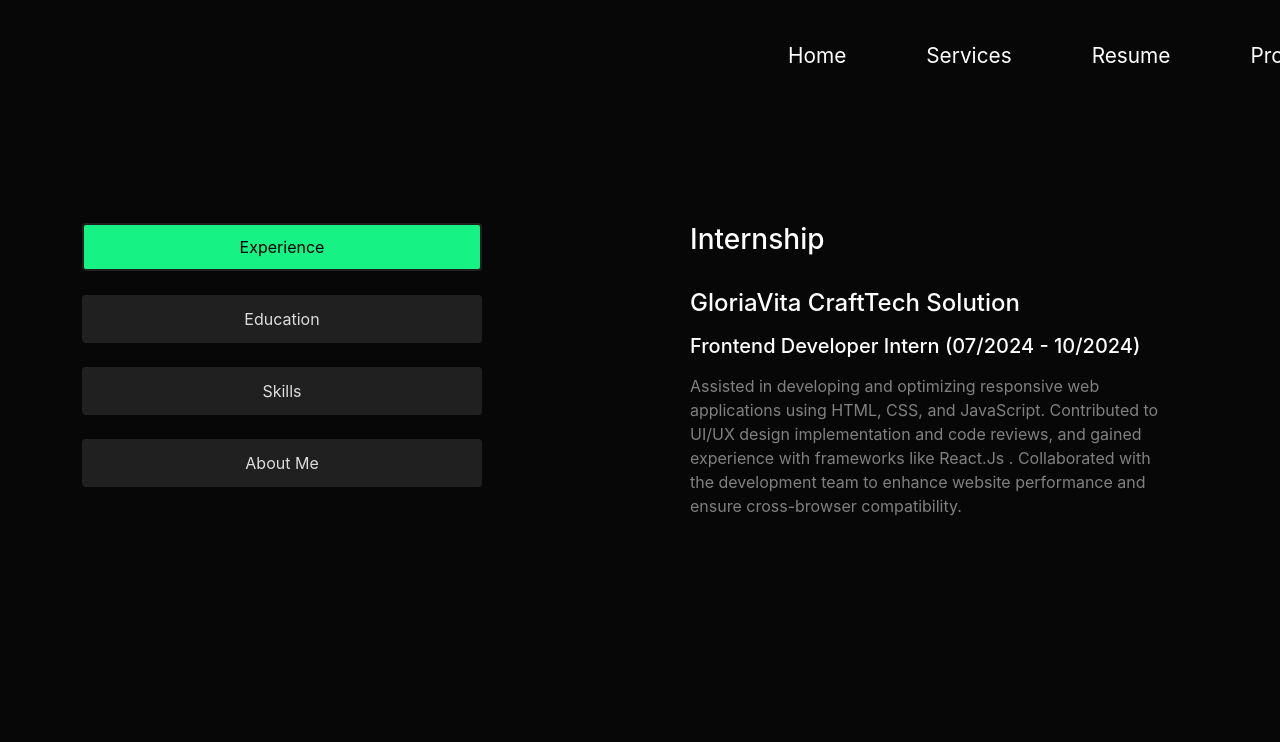
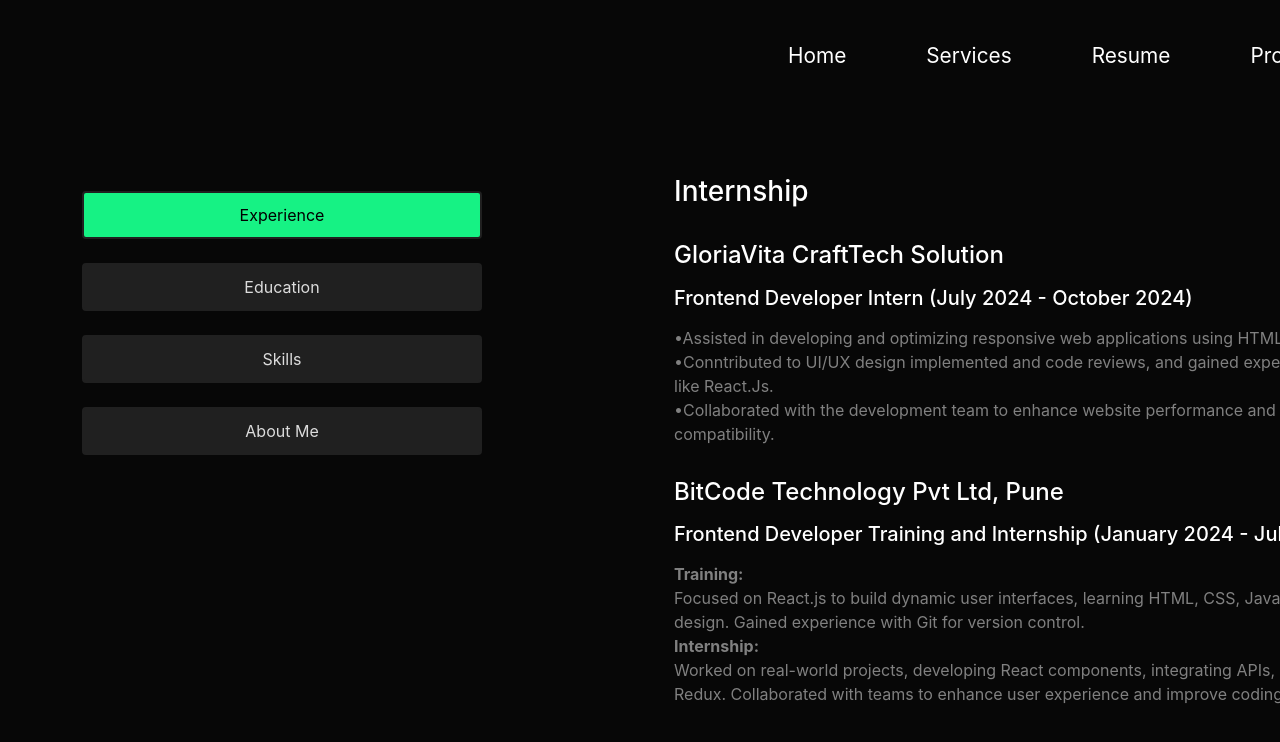
Before and after one commit to sanketbhongade/Portfolio, a React (Create React App) app: page /resume in a window 1280 px wide. Shown: the top 742 px of the page. Built offline with nearby package versions, Linux system fonts and the light colour scheme.

Commit message:
add experince

```diff
--- a/src/Component/Contact/Contact.js
+++ b/src/Component/Contact/Contact.js
@@ -2,6 +2,8 @@
 import './Contact.css';
 
 const Contact = () => {
+
+
   return (
     <>
       <div className='container'>
--- a/src/Component/Home/Home.css
+++ b/src/Component/Home/Home.css
@@ -55,8 +55,8 @@
 
 
 .img1{
-    width: 20rem;
-    height: 20rem;
+    width: 22rem;
+    height: 22rem;
     margin-top: 8rem;
     margin-left: 20rem;
     padding: 10px;
--- a/src/Component/Home/Home.js
+++ b/src/Component/Home/Home.js
@@ -1,6 +1,6 @@
 import React from 'react';
 import './Home.css'
-import homeImage from "../../assests/image/myImage.jpg"
+import homeImage from "../../assests/image/avatarImg.jpg"
 
 
 const Home=()=>{
--- a/src/Component/Navbar/Navbar.css
+++ b/src/Component/Navbar/Navbar.css
@@ -110,32 +110,46 @@
     }
 }
 
-@media (max-width: 360px) {
-    .portfolio-navbar {
+
+ @media screen and  (max-width: 360px) {
+    /* .portfolio-navbar {
         flex-direction: column;
         align-items: flex-start;
-    }
+    } */
 
     .menu-toggle {
         display: block;
-        margin-left: auto;
+        /* margin-left: auto; */
     }
 
     .navbar-nav {
+        flex-direction: column;
+        align-items: flex-start;
+        background-color: #333;
+        position: absolute;
+        top: 100%;
+        left: 0;
         width: 100%;
-        background-color: #333;
-        padding: 10px 0;
+        max-height: 0;
+        overflow: hidden;
+        transition: max-height 0.3s ease;
+    }
+
+    .navbar-nav.open{
+        max-height: 300px;
     }
 
     .nav-items {
+        width: 100%;
         flex-direction: column;
-        align-items: flex-start;
+        /* align-items: flex-start; */
     }
 
     .nav-list {
-        margin: 10px 0;
+        /* margin: 10px 0; */
         text-align: left;
         width: 100%;
+        padding: 10px 20px;
     }
 
     .a {
--- a/src/Component/Navbar/Navbar.js
+++ b/src/Component/Navbar/Navbar.js
@@ -10,37 +10,40 @@
     };
 
     return (
-        <>
         <nav className='navbar'>
             <div className='portfolio-navbar d-flex'>
                 <div className='navbar-brand'>
-                        <button className='menu-toggle' onClick={toggleMenu}>
-                            ☰ {/* This is a hamburger icon */}
+                    <button
+                        className='menu-toggle'
+                        onClick={toggleMenu}
+                        aria-label={isMenuOpen ? 'Close menu' : 'Open menu'}
+                        aria-expanded={isMenuOpen}
+                    >
+                        ☰   {/* Hamburger Icon */}
                     </button>
                 </div>
-                    <div className={`navbar-nav ${isMenuOpen ? 'open' : ''}`}>
+                <div className={`navbar-nav ${isMenuOpen ? 'open' : ''}`} aria-hidden={!isMenuOpen}>
                     <ul className="nav-items">
                         <li className='nav-list'>
-                                <Link className='a' to='/'>Home</Link>
+                            <Link className='a' to='/' onClick={() => setIsMenuOpen(false)}>Home</Link>
                         </li>
                         <li className='nav-list'>
-                                <Link className='a' to='/service'>Services</Link>
+                            <Link className='a' to='/service' onClick={() => setIsMenuOpen(false)}>Services</Link>
                         </li>
                         <li className='nav-list'>
-                                <Link className='a' to='/resume'>Resume</Link>
+                            <Link className='a' to='/resume' onClick={() => setIsMenuOpen(false)}>Resume</Link>
                         </li>
                         <li className='nav-list'>
-                                <Link className='a' to='/project'>Project</Link>
+                            <Link className='a' to='/project' onClick={() => setIsMenuOpen(false)}>Project</Link>
                         </li>
                         <li className='nav-list'>
-                                <Link className='a' to='/contact'>Contact</Link>
+                            <Link className='a' to='/contact' onClick={() => setIsMenuOpen(false)}>Contact</Link>
                         </li>
                     </ul>
                 </div>
             </div>
         </nav>
-        </>
-    )
-}
+    );
+};
 
 export default Navbar;
--- a/src/Component/Project/Project.js
+++ b/src/Component/Project/Project.js
@@ -13,6 +13,7 @@
                 <button type="button" data-bs-target="#carouselExampleCaptions" data-bs-slide-to="0" class="active" aria-current="true" aria-label="Slide 1"></button>
                 <button type="button" data-bs-target="#carouselExampleCaptions" data-bs-slide-to="1" aria-label="Slide 2"></button>
                 <button type="button" data-bs-target="#carouselExampleCaptions" data-bs-slide-to="2" aria-label="Slide 3"></button>
+                <button type="button" data-bs-target="#carouselExampleCaptions" data-bs-slide-to="3" aris-label="Slide 4"></button>
               </div>
               <div className="carousel-inner">
                 <div className="carousel-item active">
@@ -38,6 +39,15 @@
                   interface that ensures a seamless experience for organizing daily activities.</p>
                   <span className='project-lang'>React.Js, BootStrap, JavaScript, HTML & CSS</span>
                 </div>
+
+                <div className="carousel-item">
+                  <h5 className='text-center project-name'>Tic-Tac-Toe Game</h5>
+                  <p className='text-center description'>Tic-tac-toe is a game for two players where they take turns
+                    marking a 3x3 grid with an X or an O. The player who gets three of their marks in a row, either
+                    horizontally, vertically, or diagonally, wins. If the board is full and neither player has three marks
+                    in a row, the game ends in a tie.</p>
+                  <span className='project-lang'>JavaScript, ES6, HTML & CSS</span>
+                </div>
               </div>
               <button className="carousel-control-prev" type="button" data-bs-target="#carouselExampleCaptions" data-bs-slide="prev">
                 <span className="carousel-control-prev-icon" aria-hidden="true"></span>
--- a/src/Component/Resume/Resume.css
+++ b/src/Component/Resume/Resume.css
@@ -3,7 +3,7 @@
 .button-class{
     width: 30rem;
     height: 20rem;
-    margin-top: 8rem;
+    margin-top: 6rem;
     border-radius: 10px;
 }
 
@@ -30,13 +30,13 @@
 .display-content{
     width: 30rem;
     height: 20rem;
-    margin-left: 8rem;
-    margin-top: 8rem;
+    margin-left: 7rem;
+    margin-top: 5rem;
     border-radius: 10px;
 }
 
 .experience-btn{
-    width: 30rem;
+    width: 50rem;
     height: 10rem;
 }
 
@@ -56,8 +56,8 @@
 
 .edu-info{
     width: 25rem;
-    height: 10rem;
-    margin-top: 4rem;
+    height: 12rem;
+    margin-top: 3rem;
     border: 2px solid rgb(54, 51, 51);
     border-radius: 10px;
     background-color: rgb(54, 51, 51);
@@ -78,9 +78,9 @@
 
 .edu-name{
     margin-top: 2rem;
-    margin-left: 2rem;
+    margin-left: 3rem;
     font-size: 18px;
-    color: white;
+    color: rgb(197, 195, 192);
 }
 
 .card-img{
--- a/src/Component/Resume/Resume.js
+++ b/src/Component/Resume/Resume.js
@@ -61,13 +61,27 @@
                                        <h4 className=" mt-2"> GloriaVita CraftTech Solution</h4>
                                     </p>
                                     <p className='exp-head'>
-                                        <h5 className='text mt-2 fontfamily3'>Frontend Developer Intern (07/2024 - 10/2024)</h5>
+                                        <h5 className='text mt-2 fontfamily3'>Frontend Developer Intern (July 2024 - October 2024)</h5>
                                     </p>
                                     <p className='text mt-1 w-100' style={{color:"gray"}}>
-                                        Assisted in developing and optimizing responsive web applications using HTML, CSS, and JavaScript. Contributed
-                                        to UI/UX design implementation and code reviews, and gained experience with frameworks like React.Js .
-                                        Collaborated with the development team to enhance website performance and ensure cross-browser
-                                        compatibility.
+                                    •Assisted in developing and optimizing responsive web applications using HTML, CSS, and JavaScript.<br/>
+                                    •Conntributed to UI/UX design implemented and code reviews, and gained experince with frameworks like React.Js.<br/>
+                                    •Collaborated with the development team to enhance website performance and ensure cross-broswer compatibility.
+                                    </p>
+                                    <p className='exp-text'>
+                                        <h4 className='mt-2'>BitCode Technology Pvt Ltd, Pune</h4>
+                                    </p>
+                                    <p className='exp-head'>
+                                        <h5 className='text mt-2 fontfamily3'>Frontend Developer Training and Internship (January 2024 - July 2024)</h5>
+                                    </p>
+                                    <p className='text mt-1 w-100' style={{color:"gray"}}>
+                                    <b>Training:</b>
+                                    <br/>
+                                    Focused on React.js to build dynamic user interfaces, learning HTML, CSS, JavaScript, and responsive design. Gained experience with Git for version control.
+                                    <br/>
+                                    <b>Internship:</b>
+                                    <br/>
+                                    Worked on real-world projects, developing React components, integrating APIs, and managing state with Redux. Collaborated with teams to enhance user experience and improve coding practices.
                                     </p>
                                 </div>
                             </div>
@@ -78,10 +92,16 @@
                                     <h3 className='edu-head'>Education</h3>
                                     <div className='edu-info'>
                                         <h2 className='edu-head2 fontfamily2'>Bachelor of Computer Application</h2>
-                                        <p className='edu-year'>2022</p>
-                                        <ul className='edu-name'>
-                                            <li>Sant Gadge Baba Amravati University</li>
-                                        </ul>
+
+                                        <p className='edu-name mt-4'>
+                                            Sant Gadge Baba Amravati University
+                                        </p>
+                                        <p className='edu-year'>Passing Year: 2022</p>
+                                    </div>
+                                    <div className='edu-info'>
+                                        <h2 className='edu-head2 fountfamily2'>HSC</h2>
+                                        <p className='edu-name'>Adarsh Science, J.B Atrs and Birla Commerce College</p>
+                                        <p className='edu-year'>Passing Year: 2019</p>
                                     </div>
                                 </div>
                             </div>
```
Also changed, not shown: src/assests/image/avatarImg.jpg (added). Lines whose indentation alone changed are shown as unchanged.
